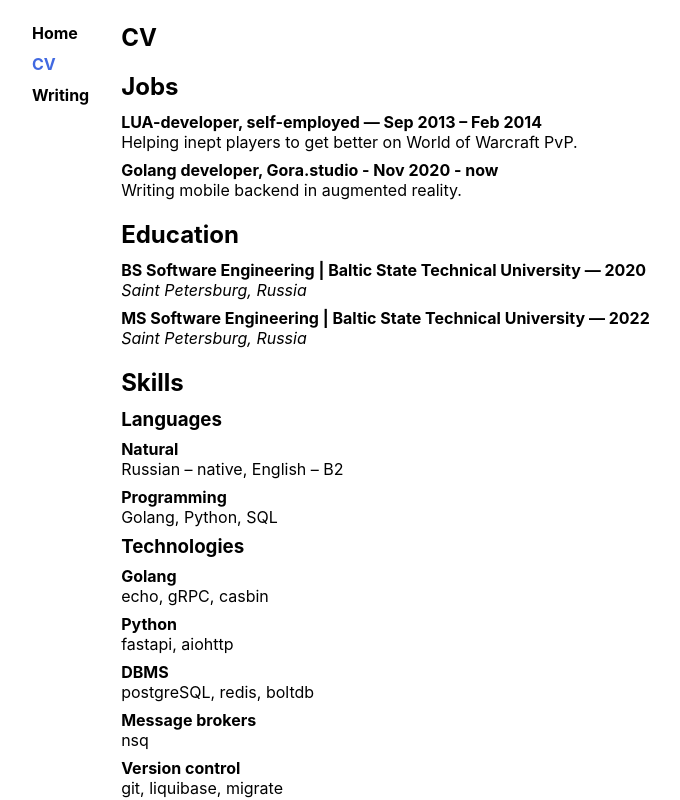
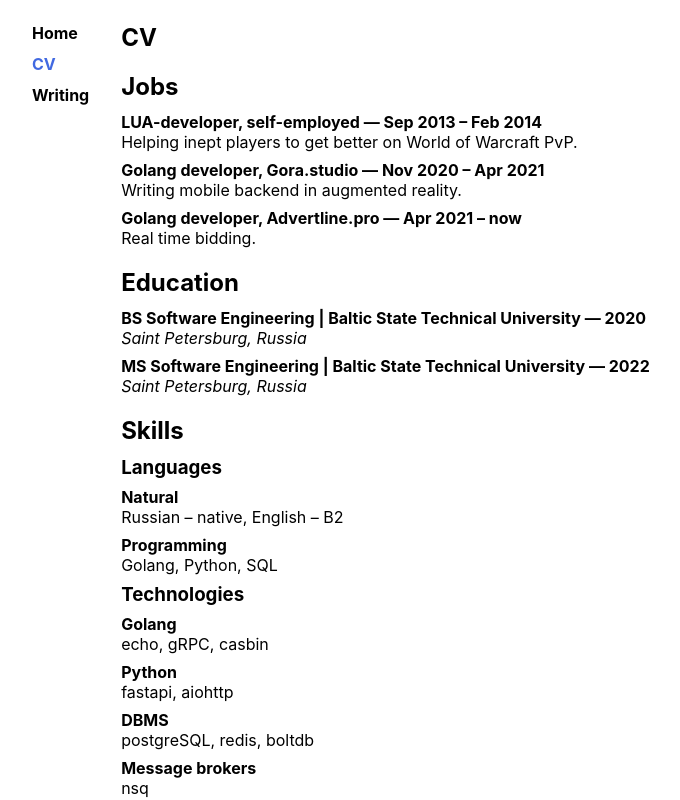
Before and after one commit to KzmnbrS/boris.wtf, a Next.js app: page /curriculum_vitae in a window 1280 px wide. Shown: the top 800 px of the page, without its empty margins (53-733 px from the left). Built offline with nearby package versions, Linux system fonts and the light colour scheme.

Commit message:
Update curriculum_vitae.jsx

```diff
--- a/pages/curriculum_vitae.jsx
+++ b/pages/curriculum_vitae.jsx
@@ -11,8 +11,12 @@ function CV() {
           Helping inept players to get better on World of Warcraft PvP.
         </Block>
 
-        <Block header="Golang developer, Gora.studio - Nov 2020 - now">
+        <Block header="Golang developer, Gora.studio — Nov 2020 – Apr 2021">
           Writing mobile backend in augmented reality.
+        </Block>
+
+        <Block header="Golang developer, Advertline.pro — Apr 2021 – now">
+          Real time bidding.
         </Block>
       </section>
 
```
